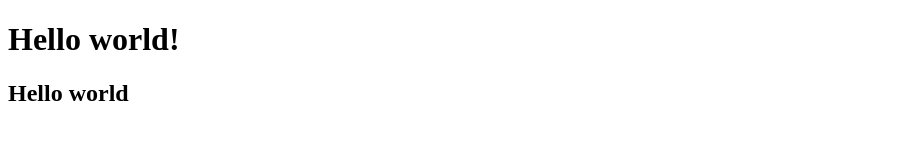
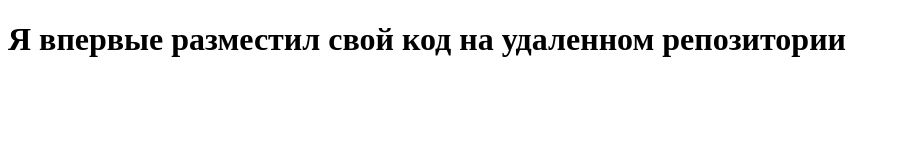
Before and after one commit to GlinMore/test_repo, a plain HTML site: page index.html in a window 1280 px wide. Shown: the whole page, without its empty margins (0-900 px from the left). Drawn offline with Linux system fonts and the light colour scheme.

Commit message:
New commit

```diff
--- a/index.html
+++ b/index.html
@@ -4,10 +4,9 @@
     <meta charset="UTF-8">
     <meta http-equiv="X-UA-Compatible" content="IE=edge">
     <meta name="viewport" content="width=device-width, initial-scale=1.0">
-    <title>Document</title>
+    <title>new git project</title>
 </head>
 <body>
-    <h1>Hello world!</h1>
-    <h2>Hello world</h2>
+    <h1>Я впервые разместил свой код на удаленном репозитории</h1>
 </body>
 </html>
```
